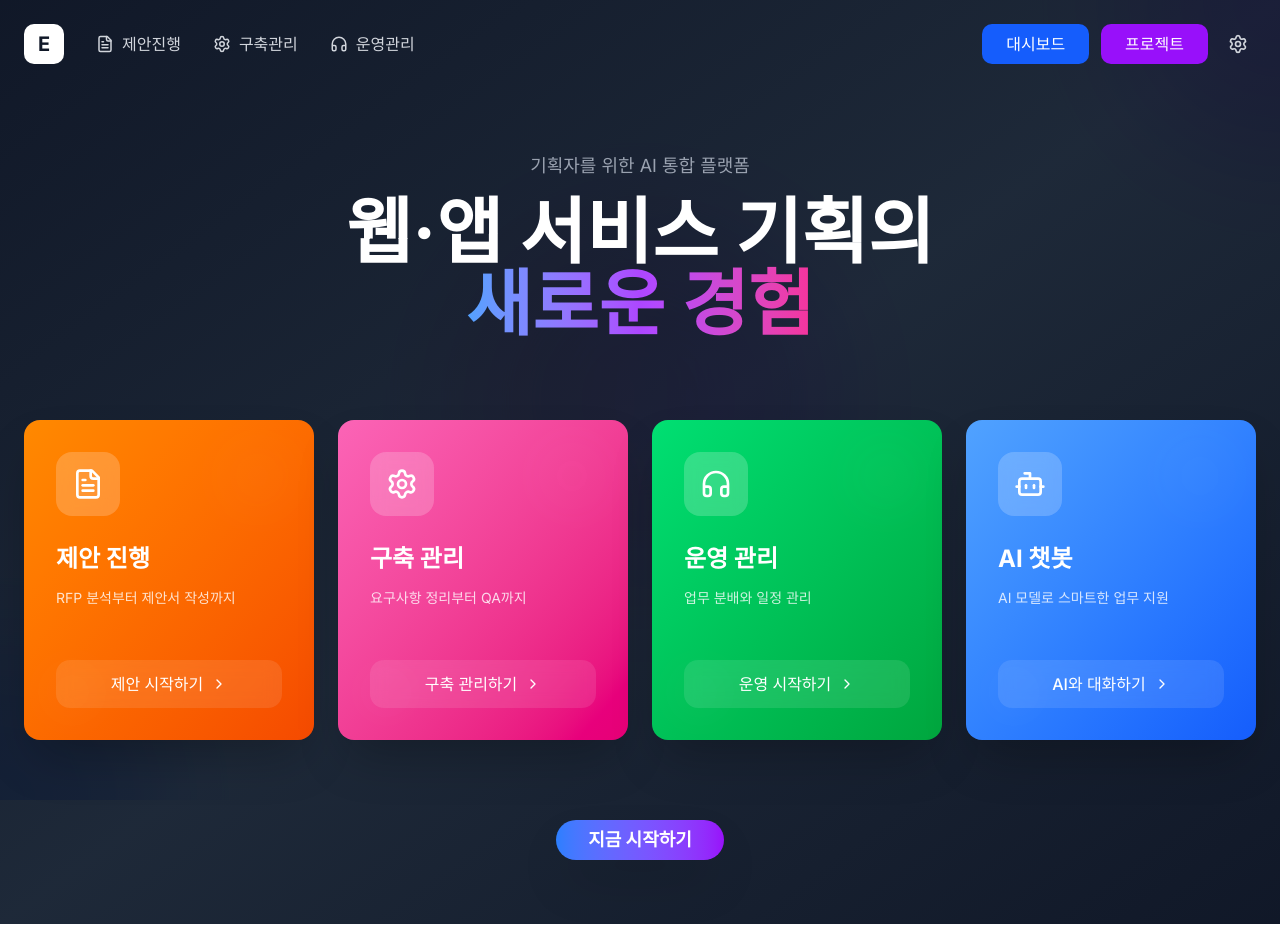
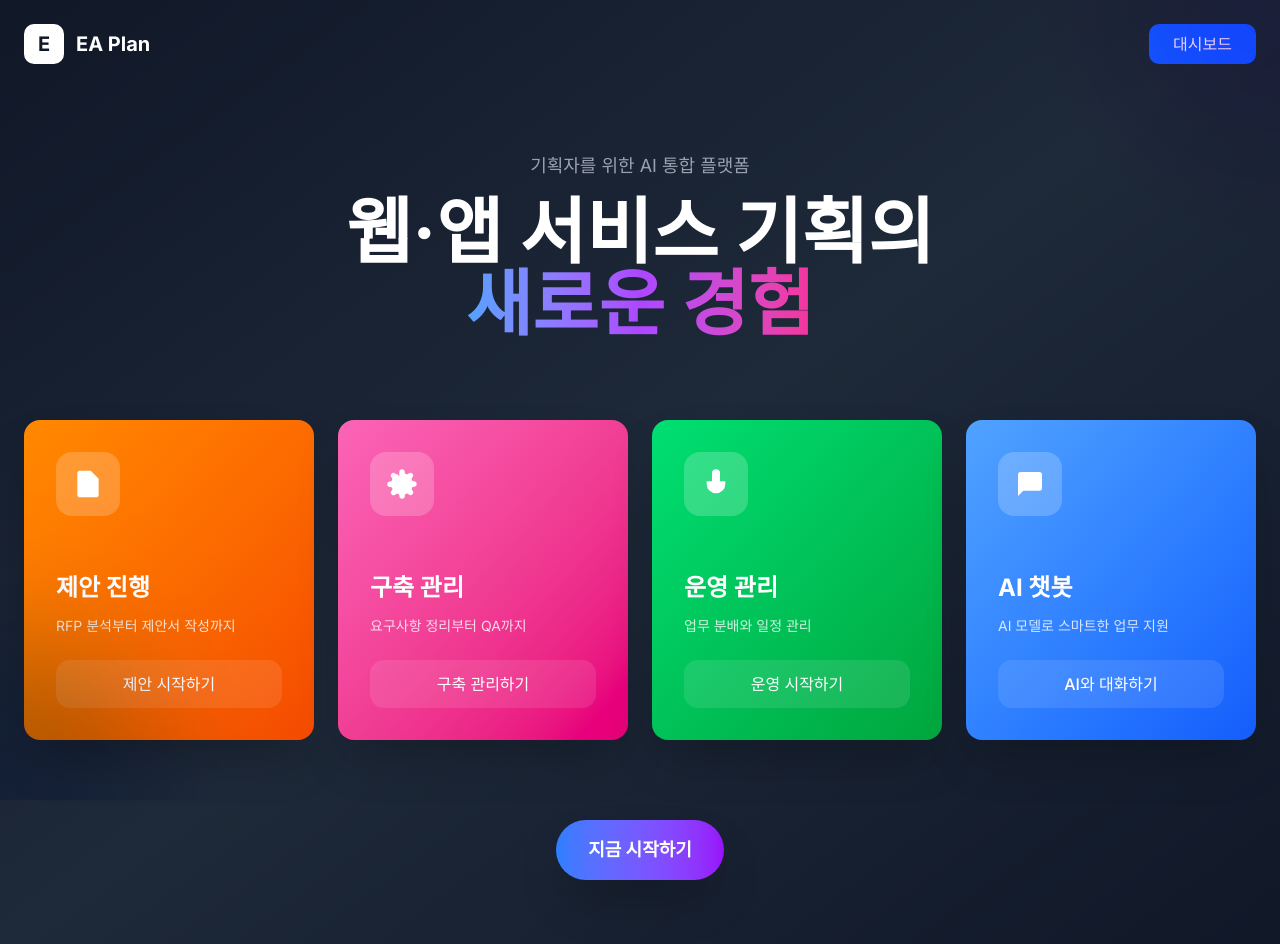
Before and after one commit to Donggull/ea_plan_02, a Next.js app: page / in a window 1280 px wide. Built offline with nearby package versions, Linux system fonts and the light colour scheme.

Commit message:
fix: Completely resolve Vercel 404 error with simplified standalone homepage

```diff
--- a/src/app/page.tsx
+++ b/src/app/page.tsx
@@ -1,128 +1,23 @@
-'use client'
-
-import { useState, useEffect } from 'react'
-import { useRouter } from 'next/navigation'
-import { IconRenderer } from '@/components/icons/IconRenderer'
-import Button from '@/basic/src/components/Button/Button'
-import { cn } from '@/lib/utils'
-
-const categories = [
-  {
-    id: 'proposal',
-    title: '제안 진행',
-    description: 'RFP 분석부터 제안서 작성까지',
-    icon: 'FileText',
-    color: 'from-orange-400 to-orange-600',
-    action: '제안 시작하기'
-  },
-  {
-    id: 'development',
-    title: '구축 관리',
-    description: '요구사항 정리부터 QA까지',
-    icon: 'Settings',
-    color: 'from-pink-400 to-pink-600',
-    action: '구축 관리하기'
-  },
-  {
-    id: 'operation',
-    title: '운영 관리',
-    description: '업무 분배와 일정 관리',
-    icon: 'Headphones',
-    color: 'from-green-400 to-green-600',
-    action: '운영 시작하기'
-  },
-  {
-    id: 'ai-chat',
-    title: 'AI 챗봇',
-    description: 'AI 모델로 스마트한 업무 지원',
-    icon: 'Bot',
-    color: 'from-blue-400 to-blue-600',
-    action: 'AI와 대화하기'
-  }
-]
-
 export default function HomePage() {
-  const router = useRouter()
-  const [hoveredCard, setHoveredCard] = useState<string | null>(null)
-  const [mounted, setMounted] = useState(false)
-
-  useEffect(() => {
-    setMounted(true)
-  }, [])
-
-  const handleGetStarted = () => {
-    router.push('/dashboard')
-  }
-
-  const handleCardClick = (_categoryId: string) => {
-    router.push('/dashboard')
-  }
-
-  if (!mounted) {
   return (
-      <div className="min-h-screen flex items-center justify-center bg-gray-900">
-        <div className="text-center">
-          <div className="text-2xl font-bold mb-2 text-white">EA Plan</div>
-          <div className="text-gray-400">로딩 중...</div>
-        </div>
-      </div>
-    )
-  }
-
-  return (
-    <div className="min-h-screen bg-gradient-to-br from-gray-900 via-gray-800 to-gray-900 text-white overflow-hidden">
+    <div className="min-h-screen bg-gradient-to-br from-gray-900 via-gray-800 to-gray-900 text-white">
       {/* Header */}
-      <header className="relative z-10 flex items-center justify-between p-6">
-        <div className="flex items-center space-x-8">
-          {/* Logo */}
+      <header className="p-6">
+        <div className="flex items-center justify-between">
           <div className="flex items-center space-x-3">
             <div className="w-10 h-10 bg-white rounded-lg flex items-center justify-center">
               <span className="text-gray-900 font-bold text-xl">E</span>
             </div>
+            <span className="text-xl font-bold">EA Plan</span>
           </div>
-
-          {/* Navigation */}
-          <nav className="hidden md:flex items-center space-x-8">
-            <button className="flex items-center space-x-2 text-gray-300 hover:text-white transition-colors">
-              <IconRenderer icon="FileText" size={18} />
-              <span>제안진행</span>
-            </button>
-            <button className="flex items-center space-x-2 text-gray-300 hover:text-white transition-colors">
-              <IconRenderer icon="Settings" size={18} />
-              <span>구축관리</span>
-            </button>
-            <button className="flex items-center space-x-2 text-gray-300 hover:text-white transition-colors">
-              <IconRenderer icon="Headphones" size={18} />
-              <span>운영관리</span>
-            </button>
-          </nav>
-        </div>
-
-        {/* Auth Buttons */}
-        <div className="flex items-center space-x-3">
-          <Button
-            variant="ghost"
-            onClick={handleGetStarted}
-            className="text-white bg-blue-600 hover:bg-blue-700 px-6 py-2"
-          >
+          <button className="bg-blue-600 hover:bg-blue-700 text-white px-6 py-2 rounded-lg transition-colors">
             대시보드
-          </Button>
-          <Button
-            variant="ghost"
-            onClick={handleGetStarted}
-            className="text-white bg-purple-600 hover:bg-purple-700 px-6 py-2"
-          >
-            프로젝트
-          </Button>
-          <button className="text-gray-300 hover:text-white p-2">
-            <IconRenderer icon="Settings" size={20} />
           </button>
         </div>
       </header>
 
       {/* Main Content */}
-      <main className="relative z-10 container mx-auto px-6 py-16">
-        {/* Hero Section */}
+      <main className="container mx-auto px-6 py-16">
         <div className="text-center mb-20">
           <p className="text-gray-400 text-lg mb-4">기획자를 위한 AI 통합 플랫폼</p>
           <h1 className="text-5xl md:text-7xl font-bold mb-6">
@@ -134,83 +29,80 @@ export default function HomePage() {
           </h1>
         </div>
 
-        {/* Categories Grid */}
+        {/* Categories */}
         <div className="grid grid-cols-1 md:grid-cols-2 lg:grid-cols-4 gap-6 max-w-7xl mx-auto">
-          {categories.map((category, index) => (
-            <div
-              key={category.id}
-              className={cn(
-                'relative group cursor-pointer transform transition-all duration-300 hover:scale-105',
-                hoveredCard === category.id ? 'z-20' : 'z-10'
-              )}
-              onMouseEnter={() => setHoveredCard(category.id)}
-              onMouseLeave={() => setHoveredCard(null)}
-              onClick={() => handleCardClick(category.id)}
-              style={{
-                animationDelay: `${index * 150}ms`
-              }}
-            >
-              {/* Background Glow Effect */}
-              <div className={cn(
-                'absolute -inset-1 rounded-2xl opacity-0 group-hover:opacity-100 transition-opacity duration-300 blur-xl',
-                `bg-gradient-to-r ${category.color}`
-              )} />
-
-              {/* Card */}
-              <div className={cn(
-                'relative bg-gradient-to-br rounded-2xl p-8 h-80 flex flex-col justify-between',
-                `${category.color}`,
-                'shadow-2xl group-hover:shadow-3xl transition-shadow duration-300'
-              )}>
-                {/* Icon */}
-                <div className="flex-shrink-0">
-                  <div className="w-16 h-16 bg-white/20 rounded-2xl flex items-center justify-center backdrop-blur-sm">
-                    <IconRenderer
-                      icon={category.icon as any}
-                      size={32}
-                      className="text-white"
-                    />
+          <div className="bg-gradient-to-br from-orange-400 to-orange-600 rounded-2xl p-8 h-80 flex flex-col justify-between shadow-2xl">
+            <div className="w-16 h-16 bg-white/20 rounded-2xl flex items-center justify-center">
+              <svg className="w-8 h-8 text-white" fill="currentColor" viewBox="0 0 24 24">
+                <path d="M14 2H6a2 2 0 0 0-2 2v16a2 2 0 0 0 2 2h12a2 2 0 0 0 2-2V8l-6-6z"/>
+              </svg>
+            </div>
+            <div>
+              <h3 className="text-2xl font-bold text-white mb-3">제안 진행</h3>
+              <p className="text-white/80 text-sm mb-6">RFP 분석부터 제안서 작성까지</p>
+              <button className="w-full bg-white/10 hover:bg-white/20 text-white font-medium py-3 px-4 rounded-xl transition-all">
+                제안 시작하기
+              </button>
             </div>
           </div>
 
-                {/* Content */}
-                <div className="flex-1 flex flex-col justify-center">
-                  <h3 className="text-2xl font-bold text-white mb-3">
-                    {category.title}
-                  </h3>
-                  <p className="text-white/80 text-sm mb-6 leading-relaxed">
-                    {category.description}
-                  </p>
+          <div className="bg-gradient-to-br from-pink-400 to-pink-600 rounded-2xl p-8 h-80 flex flex-col justify-between shadow-2xl">
+            <div className="w-16 h-16 bg-white/20 rounded-2xl flex items-center justify-center">
+              <svg className="w-8 h-8 text-white" fill="currentColor" viewBox="0 0 24 24">
+                <circle cx="12" cy="12" r="3"/>
+                <path d="M19.4 15a1.65 1.65 0 0 0 .33 1.82l.06.06a2 2 0 0 1 0 2.83 2 2 0 0 1-2.83 0l-.06-.06a1.65 1.65 0 0 0-1.82-.33 1.65 1.65 0 0 0-1 1.51V21a2 2 0 0 1-2 2 2 2 0 0 1-2-2v-.09A1.65 1.65 0 0 0 9 19.4a1.65 1.65 0 0 0-1.82.33l-.06.06a2 2 0 0 1-2.83 0 2 2 0 0 1 0-2.83l.06.06a1.65 1.65 0 0 0 .33-1.82 1.65 1.65 0 0 0-1.51-1H3a2 2 0 0 1-2-2 2 2 0 0 1 2-2h.09A1.65 1.65 0 0 0 4.6 9a1.65 1.65 0 0 0-.33-1.82l-.06-.06a2 2 0 0 1 0-2.83 2 2 0 0 1 2.83 0l.06.06a1.65 1.65 0 0 0 1.82.33H9a1.65 1.65 0 0 0 1 1.51V3a2 2 0 0 1 2-2 2 2 0 0 1 2 2v.09a1.65 1.65 0 0 0 1 1.51 1.65 1.65 0 0 0 1.82-.33l.06-.06a2 2 0 0 1 2.83 0 2 2 0 0 1 0 2.83l-.06.06a1.65 1.65 0 0 0-.33 1.82V9a1.65 1.65 0 0 0 1.51 1H21a2 2 0 0 1 2 2 2 2 0 0 1-2 2h-.09a1.65 1.65 0 0 0-1.51 1z"/>
+              </svg>
+            </div>
+            <div>
+              <h3 className="text-2xl font-bold text-white mb-3">구축 관리</h3>
+              <p className="text-white/80 text-sm mb-6">요구사항 정리부터 QA까지</p>
+              <button className="w-full bg-white/10 hover:bg-white/20 text-white font-medium py-3 px-4 rounded-xl transition-all">
+                구축 관리하기
+              </button>
+            </div>
           </div>
 
-                {/* Action Button */}
-                <div className="flex-shrink-0">
-                  <button className="w-full bg-white/10 hover:bg-white/20 text-white font-medium py-3 px-4 rounded-xl backdrop-blur-sm transition-all duration-200 group-hover:bg-white/30 flex items-center justify-center space-x-2">
-                    <span>{category.action}</span>
-                    <IconRenderer icon="ChevronRight" size={16} />
+          <div className="bg-gradient-to-br from-green-400 to-green-600 rounded-2xl p-8 h-80 flex flex-col justify-between shadow-2xl">
+            <div className="w-16 h-16 bg-white/20 rounded-2xl flex items-center justify-center">
+              <svg className="w-8 h-8 text-white" fill="currentColor" viewBox="0 0 24 24">
+                <path d="M12 1a3 3 0 0 0-3 3v8a3 3 0 0 0 6 0V4a3 3 0 0 0-3-3z"/>
+                <path d="M19 10v2a7 7 0 0 1-14 0v-2"/>
+                <line x1="12" y1="19" x2="12" y2="23"/>
+                <line x1="8" y1="23" x2="16" y2="23"/>
+              </svg>
+            </div>
+            <div>
+              <h3 className="text-2xl font-bold text-white mb-3">운영 관리</h3>
+              <p className="text-white/80 text-sm mb-6">업무 분배와 일정 관리</p>
+              <button className="w-full bg-white/10 hover:bg-white/20 text-white font-medium py-3 px-4 rounded-xl transition-all">
+                운영 시작하기
               </button>
             </div>
+          </div>
 
-                {/* Decorative Elements */}
-                <div className="absolute top-4 right-4 opacity-20">
-                  <div className="w-20 h-20 rounded-full bg-white/10 blur-xl" />
+          <div className="bg-gradient-to-br from-blue-400 to-blue-600 rounded-2xl p-8 h-80 flex flex-col justify-between shadow-2xl">
+            <div className="w-16 h-16 bg-white/20 rounded-2xl flex items-center justify-center">
+              <svg className="w-8 h-8 text-white" fill="currentColor" viewBox="0 0 24 24">
+                <path d="M21 15a2 2 0 0 1-2 2H7l-4 4V5a2 2 0 0 1 2-2h14a2 2 0 0 1 2 2z"/>
+                <path d="M13 8H8"/>
+                <path d="M16 12H8"/>
+              </svg>
             </div>
-                <div className="absolute bottom-4 left-4 opacity-10">
-                  <div className="w-16 h-16 rounded-full bg-white/20 blur-lg" />
+            <div>
+              <h3 className="text-2xl font-bold text-white mb-3">AI 챗봇</h3>
+              <p className="text-white/80 text-sm mb-6">AI 모델로 스마트한 업무 지원</p>
+              <button className="w-full bg-white/10 hover:bg-white/20 text-white font-medium py-3 px-4 rounded-xl transition-all">
+                AI와 대화하기
+              </button>
             </div>
           </div>
         </div>
-          ))}
-        </div>
 
-        {/* CTA Section */}
+        {/* CTA */}
         <div className="text-center mt-20">
-          <Button
-            onClick={handleGetStarted}
-            className="bg-gradient-to-r from-blue-500 to-purple-600 hover:from-blue-600 hover:to-purple-700 text-white font-bold py-4 px-8 rounded-full text-lg shadow-2xl hover:shadow-purple-500/25 transition-all duration-300 transform hover:scale-105"
-          >
+          <button className="bg-gradient-to-r from-blue-500 to-purple-600 hover:from-blue-600 hover:to-purple-700 text-white font-bold py-4 px-8 rounded-full text-lg shadow-2xl transition-all">
             지금 시작하기
-          </Button>
+          </button>
         </div>
       </main>
 
@@ -218,7 +110,6 @@ export default function HomePage() {
       <div className="absolute inset-0 overflow-hidden pointer-events-none">
         <div className="absolute -top-40 -right-40 w-80 h-80 bg-purple-500 rounded-full mix-blend-multiply filter blur-3xl opacity-20 animate-pulse" />
         <div className="absolute -bottom-40 -left-40 w-80 h-80 bg-blue-500 rounded-full mix-blend-multiply filter blur-3xl opacity-20 animate-pulse" />
-        <div className="absolute top-1/2 left-1/2 transform -translate-x-1/2 -translate-y-1/2 w-96 h-96 bg-gradient-to-r from-pink-400 to-purple-600 rounded-full mix-blend-multiply filter blur-3xl opacity-10 animate-pulse" />
       </div>
     </div>
   )
```
Also changed, not shown: src/app/test/page.tsx (added, +11 -0 lines). Lines whose indentation alone changed are shown as unchanged.
